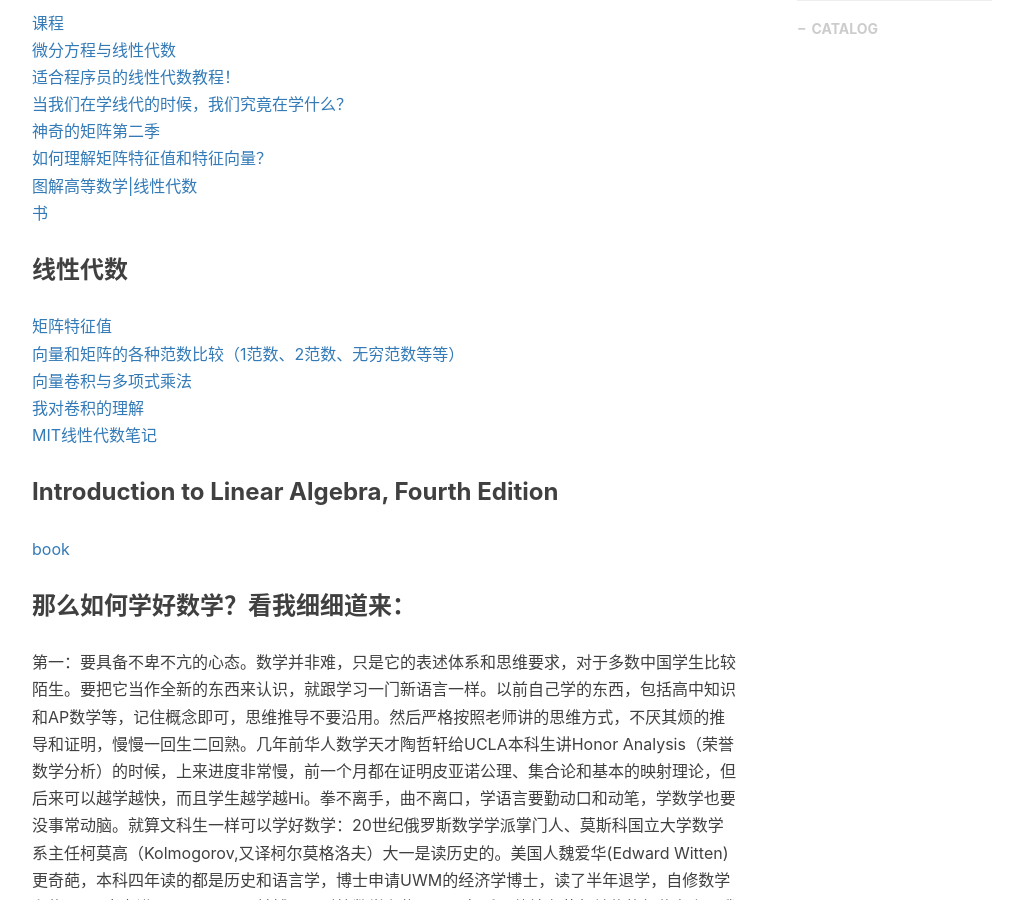
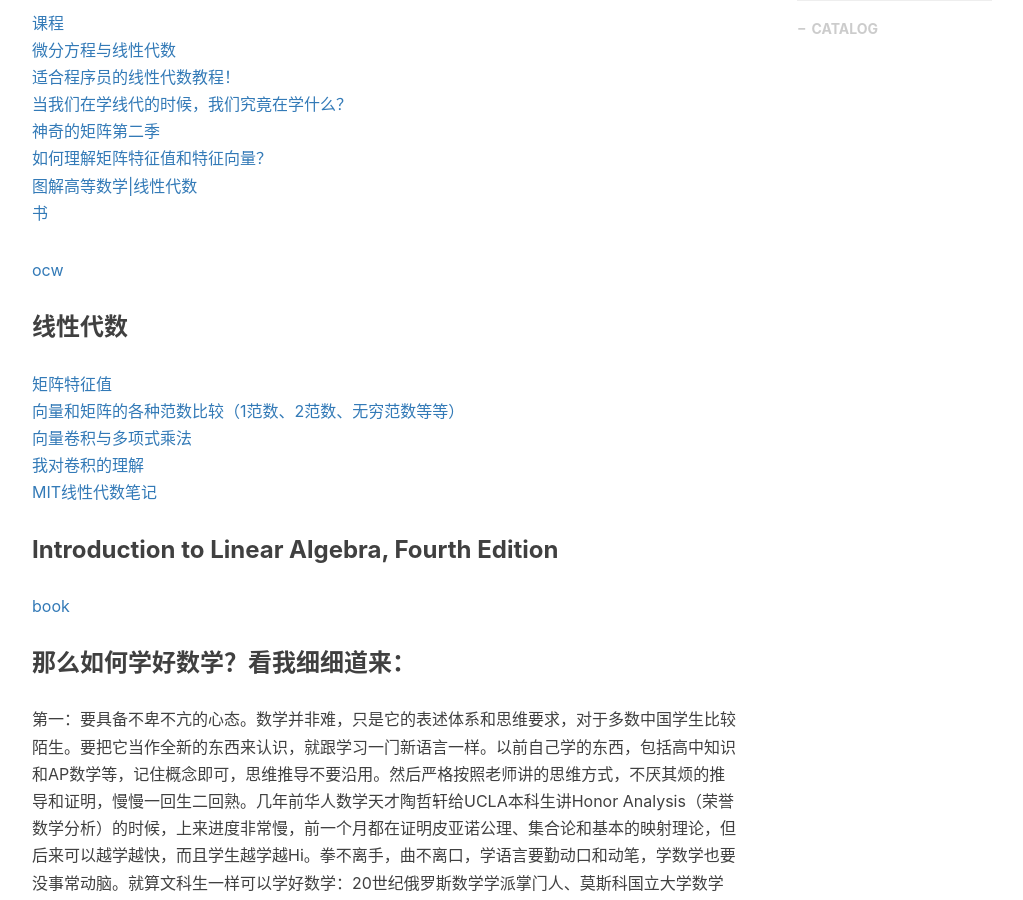
Before and after one commit to gary-robotics/dlward, a Jekyll site: the page built from _posts/2019-09-26-线性代数-2019.markdown, in a window 1280 px wide and 900 px high, scrolled down 563 px. Shown: the whole window, without its empty margins (233-1256 px from the left). Built offline with Jekyll 4.4.1, drawn with Linux system fonts in a browser that asks for light colours; nearby versions of some CDN libraries; comment, search, counter and statistics services are not loaded.

Commit message:
Update 2019-09-26-线性代数-2019.markdown

```diff
--- a/_posts/2019-09-26-线性代数-2019.markdown
+++ b/_posts/2019-09-26-线性代数-2019.markdown
@@ -17,6 +17,8 @@ tags:                               #标签
 [如何理解矩阵特征值和特征向量？](https://www.matongxue.com/madocs/228.html)
 [图解高等数学|线性代数](https://mp.weixin.qq.com/s?__biz=MzAxNzg3MTE3Ng==&mid=2247488295&idx=1&sn=9f83afda8442d877a3615b832401fb8b&chksm=9bdfab00aca822162f0c1014fcd6155dbcfa0565f664d7c04632e910e4ca5c3b7cbbcc9d3915&scene=21#wechat_redirect)
 [书](http://www.ituring.com.cn/tag/448)
+
+[ocw](http://v.dxsbb.com/ligong/2180/#Introduce)
 ### 线性代数
 [矩阵特征值](https://www.zhihu.com/question/21874816/answer/181864044)
 [向量和矩阵的各种范数比较（1范数、2范数、无穷范数等等）](https://blog.csdn.net/Michael__Corleone/article/details/75213123)
```
